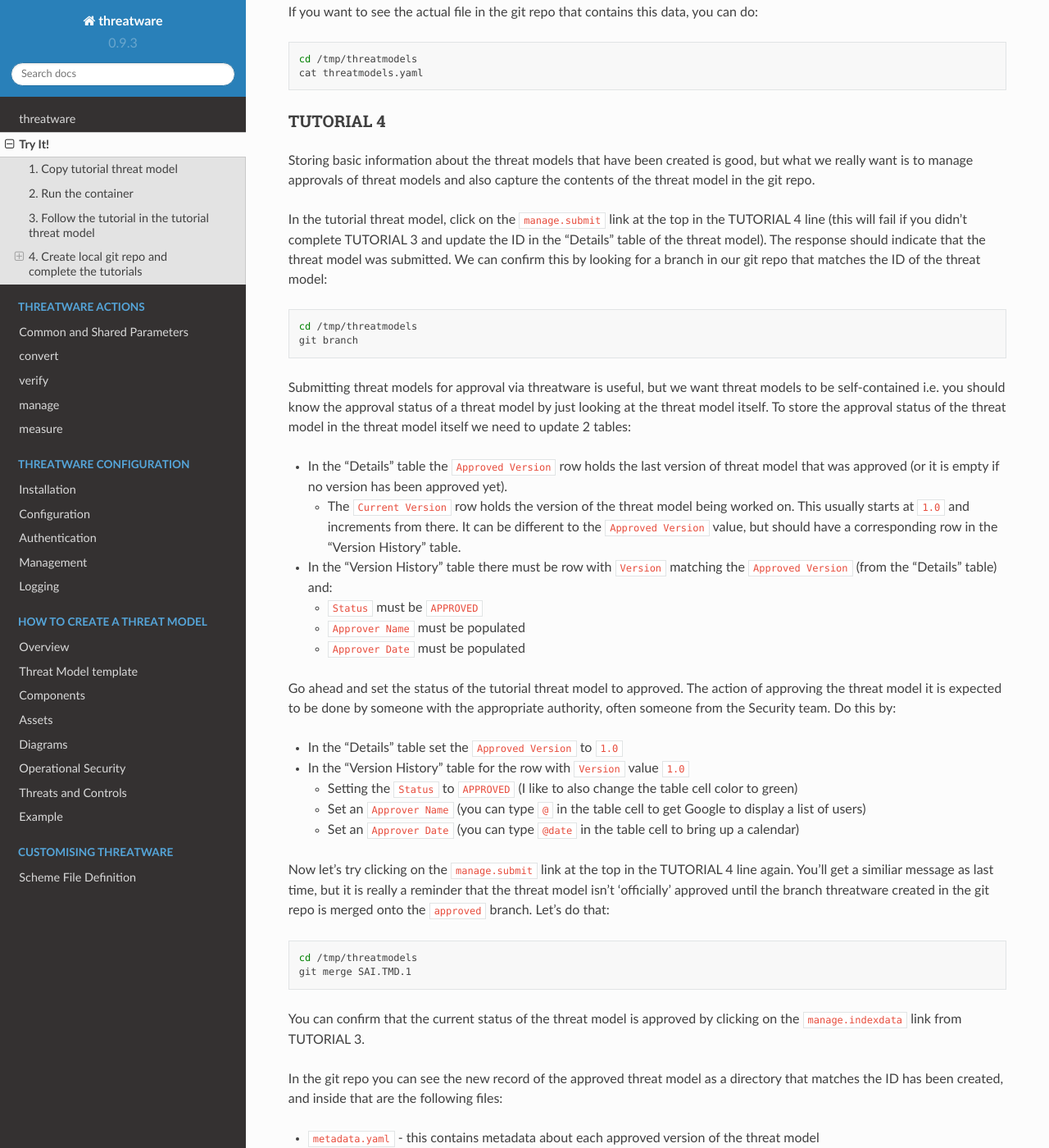
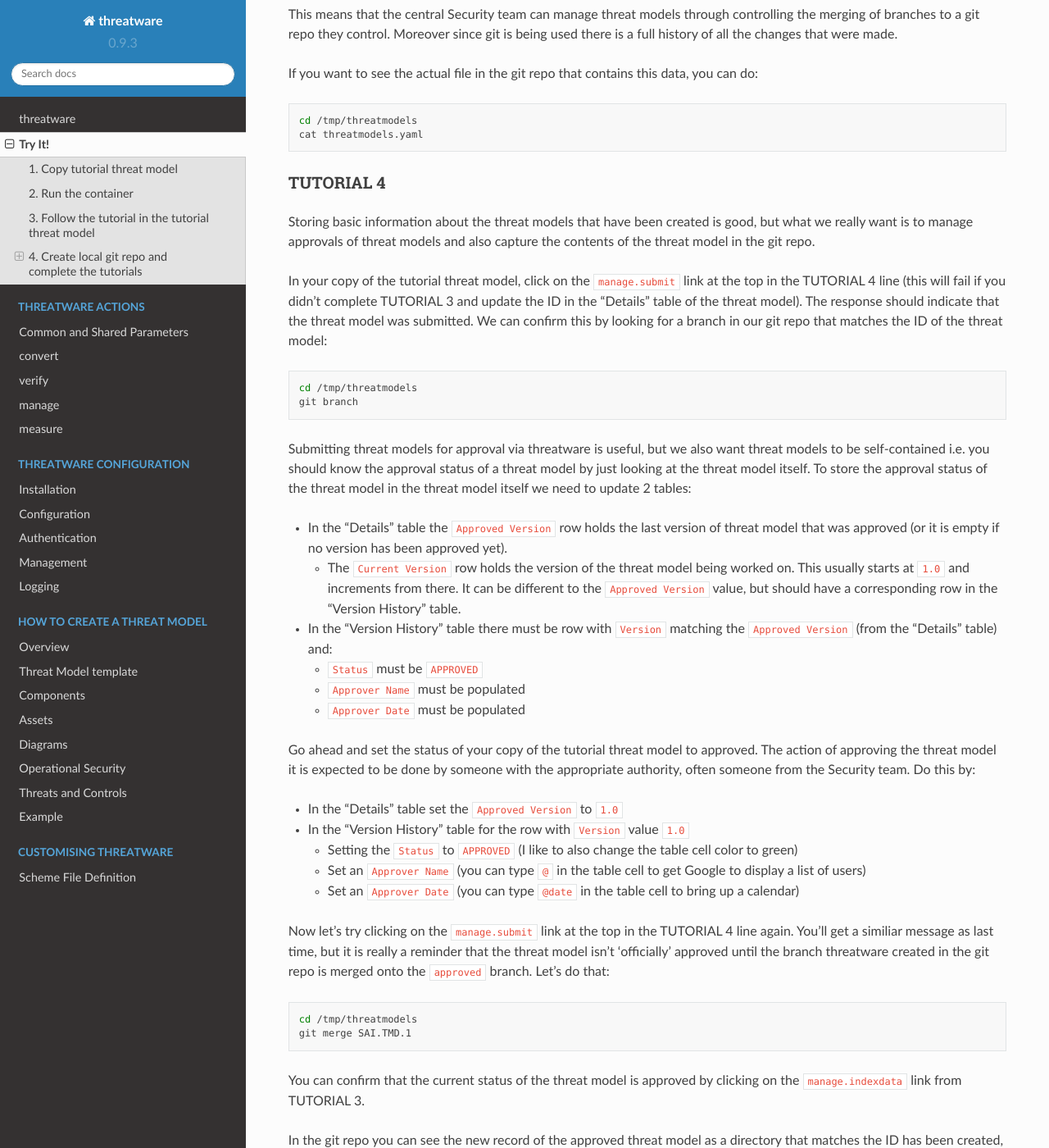
Before and after one commit to samadhicsec/threatware-docs, a Sphinx documentation site: the page built from docs/source/tryit.md, in a window 1280 px wide and 1400 px high, scrolled down 2840 px. Shown: the whole window at 82% size. Built offline with Sphinx 7.4.7 and the Read the Docs theme 2.0.0, drawn with Linux system fonts in a browser that asks for light colours; some of the changed text lies outside the part shown.

Commit message:
Cross-references added, updates and language fixes

````diff
--- a/docs/source/tryit.md
+++ b/docs/source/tryit.md
@@ -2,7 +2,7 @@
 
 The easiest way to quickly try out threatware is the following:
 
-1. Make a copy of the tutorial threat model.
+1. Make a copy of the [tutorial threat model](https://docs.google.com/document/d/1Dnf-vzzEu1q0fZozBC-fi-hjefds9wWkRt6VXrrN2yo/view).
 1. Locally run the container docker.io/threatwaretryit/api_threatware
 1. Follow the tutorial comments to learn about the `convert` and `verify` threatware actions
 1. Create a local git repo to learn about the `manage.create` and `manage.submit` threatware actions
@@ -11,9 +11,9 @@
 
 ## 1. Copy tutorial threat model
 
-Make you own copy of the tutorial threat model (and tick the "Copy comments and suggestions" box).
+Make you own copy of the [tutorial threat model](https://docs.google.com/document/d/1Dnf-vzzEu1q0fZozBC-fi-hjefds9wWkRt6VXrrN2yo/view) (menu option `File->Make a copy`, and tick the `Copy comments and suggestions` box).
 
-In the newly copied threat model click the "Share" button and under "General Access" select "Anyone with the link" and give them "Viewer" access.  This is required so the container running threatware locally will be able to access it.
+In the newly copied threat model click the `Share` button and under `General Access` select `Anyone with the link` and give them `Viewer` access (the default).  This is required so the container running threatware locally will be able to access it.
 
 There are several links in large text at the top of the tutorial threat model, that are in lines that reference the TUTORIAL.  You need to update the URL in these links to reference the copy of the tutorial threat model you just made.  First copy the Google document ID from your copy of the tutorial threat model from your browser URL bar.
 
@@ -44,16 +44,18 @@
 podman run -d --rm --replace --name=threatware.local --publish 9000:8080 --mount type=bind,src=/tmp/threatmodels,dst=/home/threatuser/threatmodels --userns=keep-id docker.io/threatwaretryit/api_threatware:latest
 ```
 
-To test this is working correctly go to `http://localhost:9000/version` in a browser, and you should get back a version number e.g. `0.9.4`.
+To test this is working correctly open <http://localhost:9000/version> in a browser, and you should get back a version number e.g. `0.9.4`.
 
 ## 3. Follow the tutorial in the tutorial threat model
 
 :::{tip}
 If using Chrome you may want to install a JSON viewer extension e.g. [JSON Viewer](https://chromewebstore.google.com/detail/json-viewer/gbmdgpbipfallnflgajpaliibnhdgobh).
+
+Firefox will already neatly format JSON responses to be easier to read.
 :::
 
-1. Go through the comments in the tutorial threat model labelled **TUTORIAL 1**.  This will demonstrate the `convert` action of threatware.
-1. Go through the comments in the tutorial threat model labelled **TUTORIAL 2**.  This will demonstrate the `verify` action of threatware.
+1. Go through the comments in your copy of the tutorial threat model labelled **TUTORIAL 1**.  This will demonstrate the `convert` action of threatware.
+1. Go through the comments in your copy of the tutorial threat model labelled **TUTORIAL 2**.  This will demonstrate the `verify` action of threatware.
 
 ## 4. Create local git repo and complete the tutorials
 
@@ -72,9 +74,9 @@
 
 When managing threat models it is incredible useful to have a constant identifer for a threat model.  Often the threat model name is used for this purpose, but generally speaking that might not remain constant and is harder to work with than a more compact ID.  threatware can be used to help create this identifier and keep a record of all the created identifiers in a git repo, alongside the name and status of the threat model.
 
-In the tutorial threat model, click on the `manage.create` link at the top in the TUTORIAL 3 line.  This should return a message saying the ID `SAI.TMD.1` has been created.  You can now update the `Threat Model ID` row in the "Details" table with this new ID value (confusingly there are 2 tables called "Details" in the threat model, one at the top and one under Components, for the purpose of these tutorials we are referring to the one at the top of the threat model).
+In your copy of the tutorial threat model, click on the `manage.create` link at the top in the TUTORIAL 3 line.  This should return a message saying the ID `SAI.TMD.1` has been created.  You can now update the `Threat Model ID` row in the "Details" table with this new ID value (confusingly there are 2 tables called "Details" in the threat model, one at the top and one under Components, for the purpose of these tutorials we are referring to the one at the top of the threat model).
 
-threatware also let's you retrieve information about a threat model using its ID.  In the tutorial threat model, click on the link `manage.indexdata` at the top in the TUTORIAL 3 line.
+threatware also let's you retrieve information about a threat model using its ID.  In your copy of the tutorial threat model, click on the link `manage.indexdata` at the top in the TUTORIAL 3 line.
 
 But this fails!  That is because making state changing `manage.*` requests to threatware does nothing but create a branch in the git repo, yet `manage.*` commands that read data only read from the `approved` branch.  So although we created a new ID, it's not 'official' until the `create` branch (where the created ID was written) is merged onto the `approved` branch.  Let's do that now:
 
@@ -98,14 +100,14 @@
 
 Storing basic information about the threat models that have been created is good, but what we really want is to manage approvals of threat models and also capture the contents of the threat model in the git repo.
 
-In the tutorial threat model, click on the `manage.submit` link at the top in the TUTORIAL 4 line (this will fail if you didn't complete TUTORIAL 3 and update the ID in the "Details" table of the threat model).  The response should indicate that the threat model was submitted.  We can confirm this by looking for a branch in our git repo that matches the ID of the threat model:
+In your copy of the tutorial threat model, click on the `manage.submit` link at the top in the TUTORIAL 4 line (this will fail if you didn't complete TUTORIAL 3 and update the ID in the "Details" table of the threat model).  The response should indicate that the threat model was submitted.  We can confirm this by looking for a branch in our git repo that matches the ID of the threat model:
 
 ```shell
 cd /tmp/threatmodels
 git branch
 ```
 
-Submitting threat models for approval via threatware is useful, but we want threat models to be self-contained i.e. you should know the approval status of a threat model by just looking at the threat model itself.  To store the approval status of the threat model in the threat model itself we need to update 2 tables:
+Submitting threat models for approval via threatware is useful, but we also want threat models to be self-contained i.e. you should know the approval status of a threat model by just looking at the threat model itself.  To store the approval status of the threat model in the threat model itself we need to update 2 tables:
 
 - In the "Details" table the `Approved Version` row holds the last version of threat model that was approved (or it is empty if no version has been approved yet).
     - The `Current Version` row holds the version of the threat model being worked on.  This usually starts at `1.0` and increments from there.  It can be different to the `Approved Version` value, but should have a corresponding row in the "Version History" table.
@@ -114,7 +116,7 @@
     - `Approver Name` must be populated
     - `Approver Date` must be populated
 
-Go ahead and set the status of the tutorial threat model to approved.  The action of approving the threat model it is expected to be done by someone with the appropriate authority, often someone from the Security team.  Do this by:
+Go ahead and set the status of your copy of the tutorial threat model to approved.  The action of approving the threat model it is expected to be done by someone with the appropriate authority, often someone from the Security team.  Do this by:
 - In the "Details" table set the `Approved Version`  to `1.0`
 - In the "Version History" table for the row with `Version` value `1.0`
     - Setting the `Status` to `APPROVED` (I like to also change the table cell color to green)
````
Also changed, not shown: other parts of docs/source/tryit.md (+1 -1 lines), docs/source/create/examples.md (+4 -0 lines), docs/source/threatware.md (+4 -0 lines).
